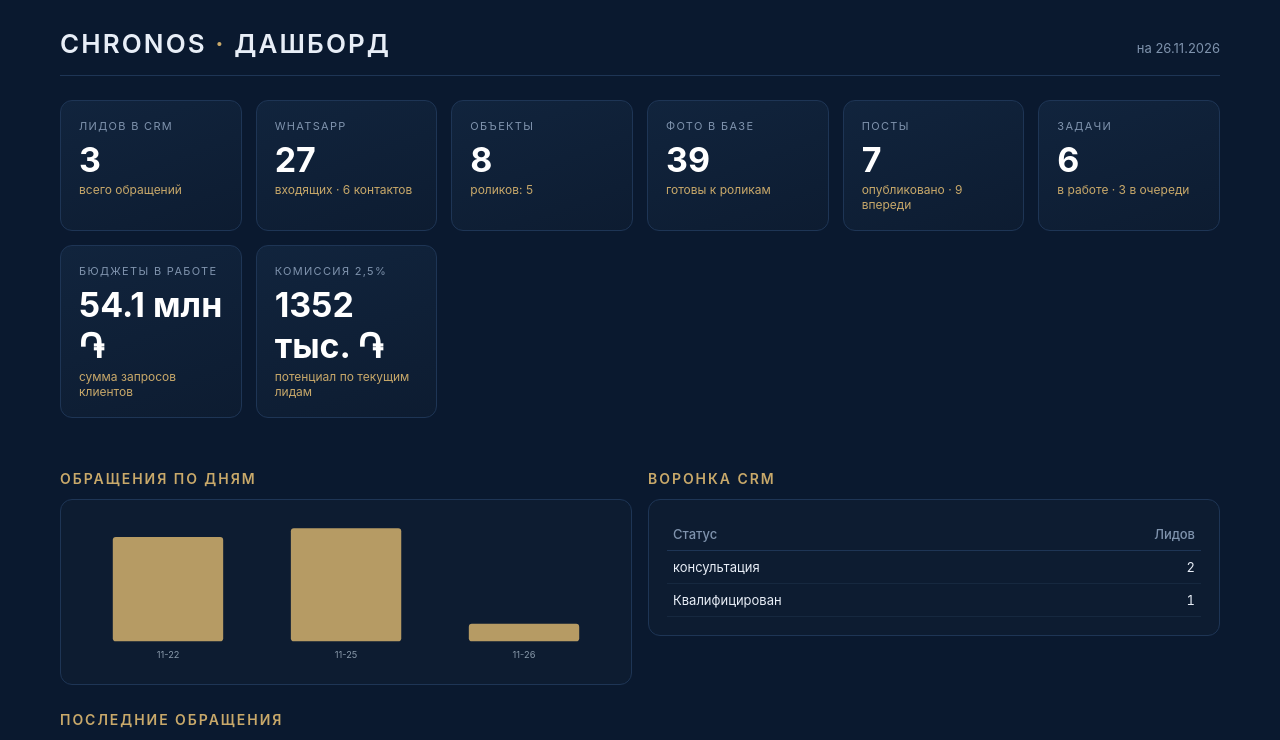
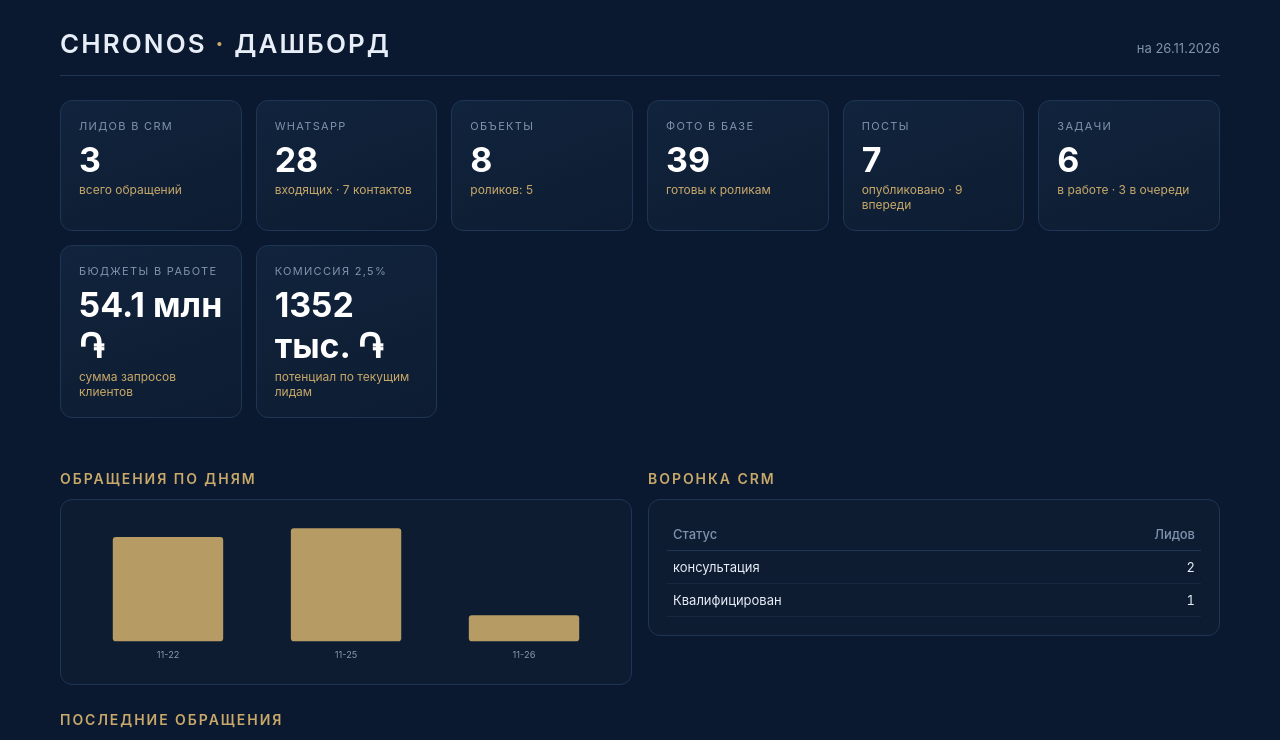
Before and after one commit to revsargs-ux/chronos-dashboard, a plain HTML site: page index.html in a window 1280 px wide. Shown: the top 740 px of the page. Drawn offline with Linux system fonts and the light colour scheme.

Commit message:
Дашборд: обновление данных

```diff
--- a/index.html
+++ b/index.html
@@ -31,7 +31,7 @@
 
 <div class="grid">
  <div class="card"><div class="lbl">Лидов в CRM</div><div class="val">3</div><div class="hint">всего обращений</div></div>
- <div class="card"><div class="lbl">WhatsApp</div><div class="val">27</div><div class="hint">входящих · 6 контактов</div></div>
+ <div class="card"><div class="lbl">WhatsApp</div><div class="val">28</div><div class="hint">входящих · 7 контактов</div></div>
  <div class="card"><div class="lbl">Объекты</div><div class="val">8</div><div class="hint">роликов: 5</div></div>
  <div class="card"><div class="lbl">Фото в базе</div><div class="val">39</div><div class="hint">готовы к роликам</div></div>
  <div class="card"><div class="lbl">Посты</div><div class="val">7</div><div class="hint">опубликовано · 9 впереди</div></div>
@@ -41,7 +41,7 @@
 </div>
 
 <div class="two">
- <div><h2>Обращения по дням</h2><div class="panel"><svg viewBox="0 0 520 140" style="width:100%;height:auto"><rect x="32.9" y="18.5" width="107.5" height="101.5" rx="3" fill="#C9A96A" opacity="0.9"><title>2026-11-22: 12</title></rect><text x="86.7" y="136" font-size="9" fill="#8899aa" text-anchor="middle">11-22</text><rect x="206.3" y="10.0" width="107.5" height="110.0" rx="3" fill="#C9A96A" opacity="0.9"><title>2026-11-25: 13</title></rect><text x="260.0" y="136" font-size="9" fill="#8899aa" text-anchor="middle">11-25</text><rect x="379.6" y="103.1" width="107.5" height="16.9" rx="3" fill="#C9A96A" opacity="0.9"><title>2026-11-26: 2</title></rect><text x="433.3" y="136" font-size="9" fill="#8899aa" text-anchor="middle">11-26</text></svg></div></div>
+ <div><h2>Обращения по дням</h2><div class="panel"><svg viewBox="0 0 520 140" style="width:100%;height:auto"><rect x="32.9" y="18.5" width="107.5" height="101.5" rx="3" fill="#C9A96A" opacity="0.9"><title>2026-11-22: 12</title></rect><text x="86.7" y="136" font-size="9" fill="#8899aa" text-anchor="middle">11-22</text><rect x="206.3" y="10.0" width="107.5" height="110.0" rx="3" fill="#C9A96A" opacity="0.9"><title>2026-11-25: 13</title></rect><text x="260.0" y="136" font-size="9" fill="#8899aa" text-anchor="middle">11-25</text><rect x="379.6" y="94.6" width="107.5" height="25.4" rx="3" fill="#C9A96A" opacity="0.9"><title>2026-11-26: 3</title></rect><text x="433.3" y="136" font-size="9" fill="#8899aa" text-anchor="middle">11-26</text></svg></div></div>
  <div><h2>Воронка CRM</h2><div class="panel"><table><tr><th>Статус</th><th class="num">Лидов</th></tr><tr><td>консультация</td><td class="num">2</td></tr><tr><td>Квалифицирован</td><td class="num">1</td></tr></table></div></div>
 </div>
 
```
